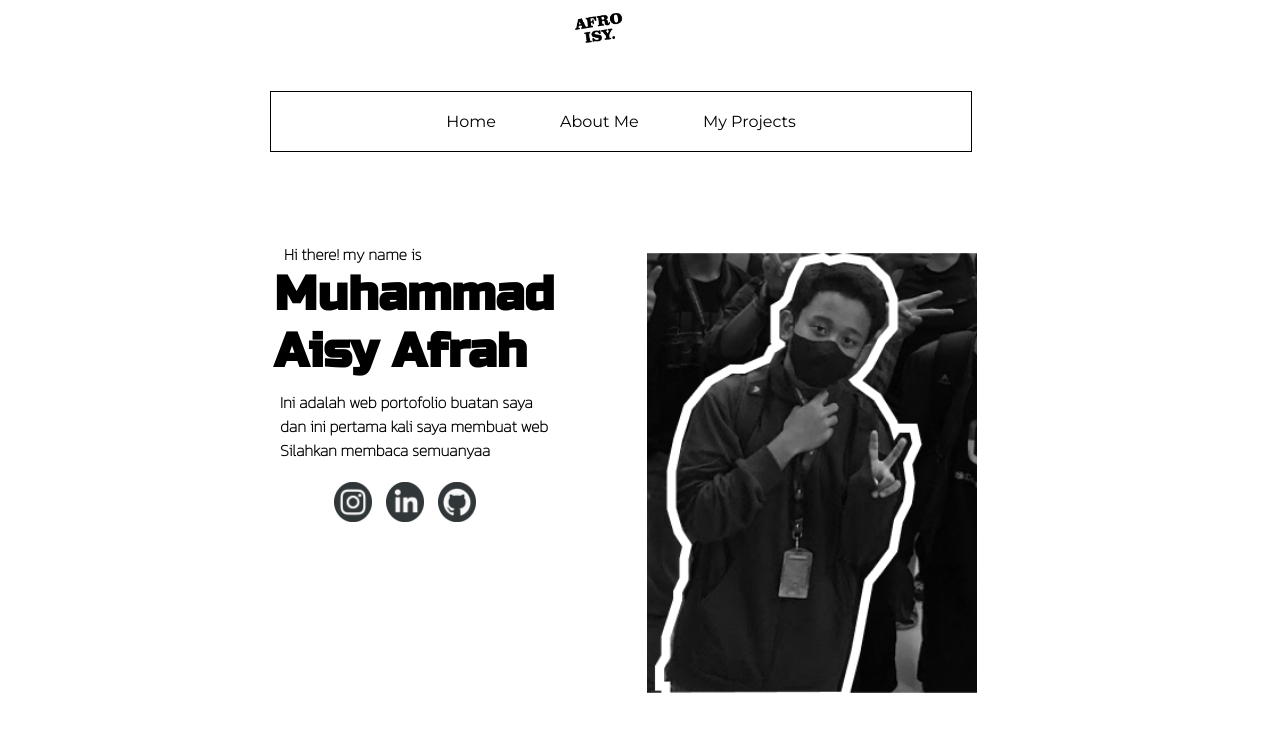
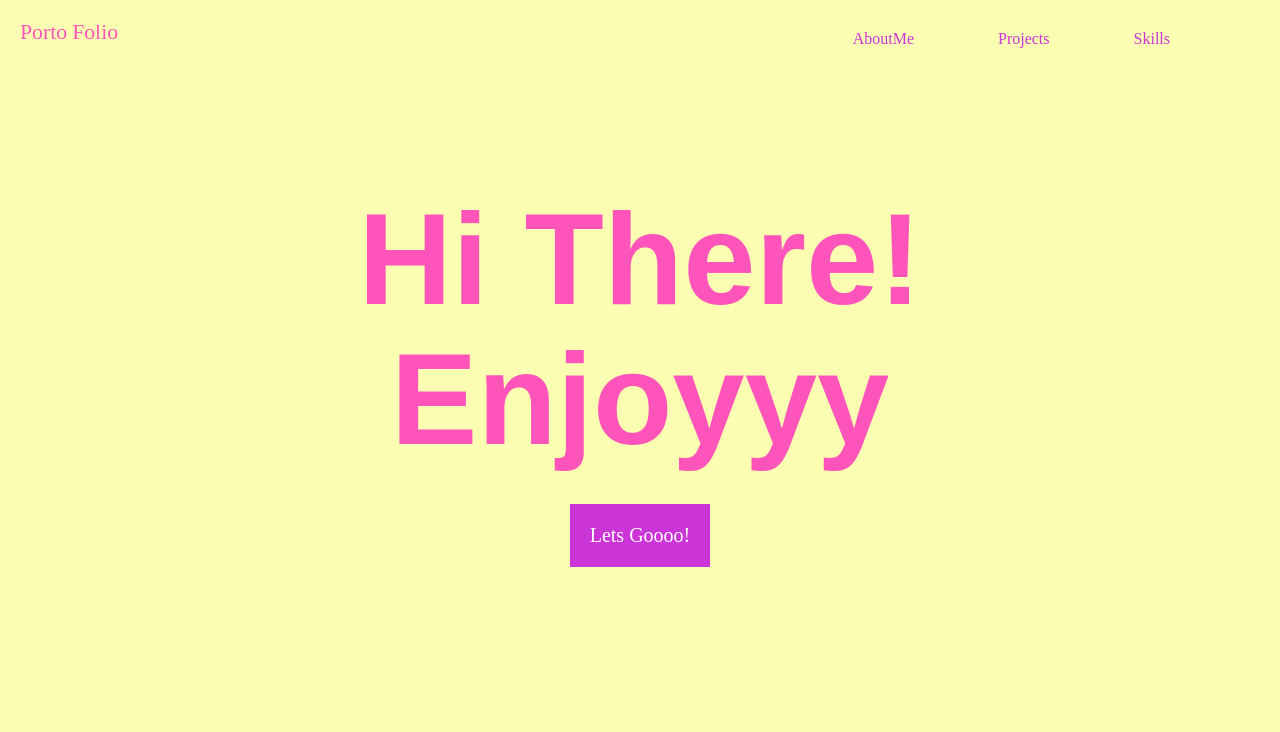
Before and after one commit to AisyAfr/AisyAfr.github.io, a plain HTML site: page index.html in a window 1280 px wide. Drawn offline with Linux system fonts and the light colour scheme; a web font is replaced by a local one.

Commit message:
remake 1

```diff
--- a/css/style.css
+++ b/css/style.css
@@ -3,30 +3,82 @@
 *{
     margin: 0;
     padding: 0;
-    background-color: rgb(255, 255, 255);
+    background-color: #FCFFB2;
 }
 
-nav{
-    background-color: rgb(255, 255, 255);
-    position: relative;
-    margin-top:40px;
-    margin-left: 270px;
-    width: 700px;
-    height: 3%;
-    font-family: 'Montserrat';
+nav {
+    position: absolute;
+    top: 0;
+    right: 0;
+    padding: 30px; /* Spasi internal */
+    font-family: Clash Display;
+  }
+
+  nav a {
+    text-decoration: none; /* Menghilangkan garis bawah pada tautan */
+    color: #CB35D8; /* Warna teks */
+    margin-right: 80px; /* Spasi antara tautan */
+  }
+
+
+  .portofolio{
+    position: absolute;
+  top: 20px;
+  left: 20px;
+  display: flex;
+  }
+
+  .portofolio span {
+    color: #FF55BB;
+    font-size: 21.75px;
+    font-family: 'Clash Display', sans-serif;
+    word-wrap: break-word;
+  }
+
+  .portofolio span:first-child {
+    font-weight: 300;
+    margin-right: 5px; /* Menambahkan spasi antara dua span */
+  }
+
+  .container {
+    display: flex;
+    justify-content: center;
+    align-items: center;
+    height: 95vh; /* Menentukan tinggi sesuai dengan tinggi viewport */
+  }
+
+  .text-center {
     text-align: center;
-    padding-top: 20px;
-    padding-bottom: 20px;
-    transition: all 400ms ease;
-    border: 1px solid black;
-}
+  }
 
-nav a{
-    margin: 0 30px;
-    background:transparent;
-    color: rgb(0, 0, 0);
-    text-decoration: none;
-}
+  .hi-there {
+    color: #FF55BB;
+    font-size: 130px;
+    font-family: 'Clash Display', sans-serif;
+    font-weight: 600;
+    word-wrap: break-word;
+    line-height: 1;
+  }
+
+  .enjoy {
+    color: #FF55BB;
+    font-size: 130px; /* Ubah ukuran sesuai kebutuhan */
+    font-family: 'Clash Display', sans-serif;
+    font-weight: 600;
+    word-wrap: break-word;
+  }
+
+  .letsgo{
+    color: white;
+font-size: 20px;
+font-family: Clash Display;
+font-weight: 500;
+word-wrap: break-word;
+background-color:#CB35D8;
+padding: 20px;
+border: none;
+margin-top: 30px;
+  }
 
 nav a:hover{
 color: rgb(255, 188, 5);
--- a/index.html
+++ b/index.html
@@ -11,72 +11,31 @@
     <link rel="stylesheet" href="./css/style.css" />
 
     <!-- font -->
-    <link rel="preconnect" href="https://fonts.googleapis.com" />
-    <link rel="preconnect" href="https://fonts.gstatic.com" crossorigin />
-    <link
-      href="https://fonts.googleapis.com/css2?family=Kanit:wght@100&family=Poor+Story&display=swap"
-      rel="stylesheet"
-    />
+    <link rel="preconnect" href="https://fonts.googleapis.com">
+    <link rel="preconnect" href="https://fonts.gstatic.com" crossorigin>
+    <link href="https://fonts.googleapis.com/css2?family=DM+Serif+Display&family=Kanit&display=swap" rel="stylesheet">
 
-    <link rel="preconnect" href="https://fonts.googleapis.com" />
-    <link rel="preconnect" href="https://fonts.gstatic.com" crossorigin />
-    <link
-      href="https://fonts.googleapis.com/css2?family=Russo+One&display=swap"
-      rel="stylesheet"
-    />
+    <link rel="preconnect" href="https://fonts.googleapis.com">
+    <link rel="preconnect" href="https://fonts.gstatic.com" crossorigin>
+    <link href="https://fonts.googleapis.com/css2?family=DM+Serif+Display:ital@1&family=Kanit&display=swap" rel="stylesheet">
+
   </head>
   <body>
     <header>
-      <img src="./img/Group 12.png" alt="logo" class="logo" />
-      <!-- navbar -->
+      <div class="portofolio"><span style="color: #FF55BB; font-size: 21.75px; font-family: Clash Display; font-weight: 300; word-wrap: break-word">Porto</span><span style="color: #FF55BB; font-size: 21.75px; font-family: Clash Display; font-weight: 500; word-wrap: break-word">Folio</span></div>
       <nav>
-        <a> Home </a>
-        <a href="./aboutme.html"> About Me </a>
-        <a href="./myprojects.html"> My Projects </a>
+        <a> AboutMe </a>
+        <a> Projects </a>
+        <a> Skills </a>
       </nav>
     </header>
     <main>
-      <div class="container-content">
-        <div class="isinyateks">
-          <div class="judul">
-            <p class="judulkecil">Hi there! my name is</p>
-            <h1 class="judulbesar">
-              Muhammad<br />
-              Aisy Afrah
-            </h1>
-          </div>
-          <div class="tekstambah">
-            <p>
-              Ini adalah web portofolio buatan saya<br />dan ini pertama kali
-              saya membuat web<br />
-              Silahkan membaca semuanyaa
-            </p>
-          </div>
-          <div class="sosmed">
-            <a href="https://www.instagram.com/afroisy/"target="_blank"
-              ><img src="./img/Group 63.png" class="instagram"
-            /></a>
-            <a href="https://www.linkedin.com/in/aisy-afrah-687b5924a/"target="_blank"
-              ><img src="./img/Group 64.png" class="linkedin"
-            /></a>
-            <a href="https://github.com/AisyAfr"target="_blank"
-              ><img src="./img/Group 65.png" class="github"
-            /></a>
-          </div>
+      <div class="container">
+        <div class="text-center">
+          <div class="hi-there">Hi There!</div>
+          <div class="enjoy">Enjoyyy</div>
+          <button type="button" class="letsgo">Lets Goooo!</button>
         </div>
-        <div class="gambarsaya">
-          <img class="gambarsaya"src="./img/Group 117.png" alt="gambar saya" />
-        </div>
-      </div>
-      <div class="formarquee">
-        <marquee
-          scrollamount="10"
-          behavior="scroll"
-          width="260"
-          height="40"
-          class="walkingtext"
-          >Selamat Datang di Portofolio Sayaa</marquee
-        >
       </div>
     </main>
   </body>
```
